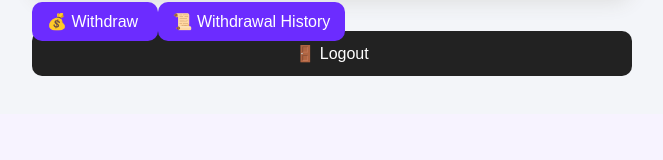
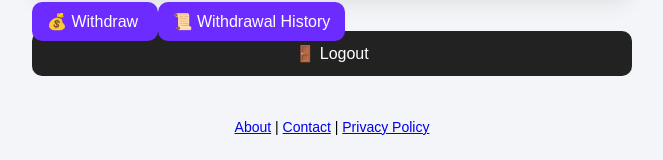
Before and after one commit to khaikhers93-sys/mastihub, a Flask app: page / in a window 1280 px wide. Shown: the part 1434-1594 px from the top of the page, without its empty margins (308-971 px from the left). Before the commit the page ends 1510 px from the top, so only its background shows below. Run offline with Flask 3, Linux system fonts and the light colour scheme; the visitor is signed in with stand-in values (Sample User, id 1); data comes from the database, SQL or seed files in the repository; data that the repository does not hold is empty.

Commit message:
Add footer links to home

```diff
--- a/templates/index.html
+++ b/templates/index.html
@@ -125,5 +125,12 @@ body{
 
 </div>
 
+
+<div style="text-align:center;margin:25px 0;font-size:14px">
+    <a href="/about">About</a> |
+    <a href="/contact">Contact</a> |
+    <a href="/privacy">Privacy Policy</a>
+</div>
+
 </body>
 </html>
```
